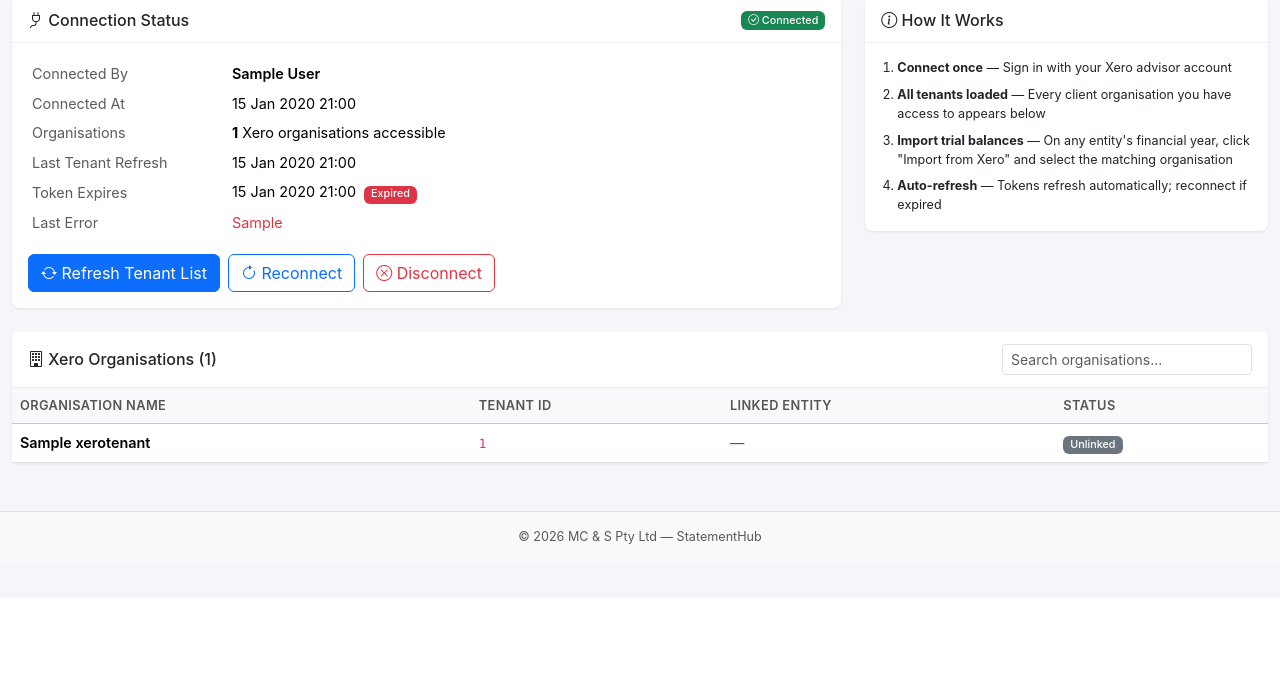
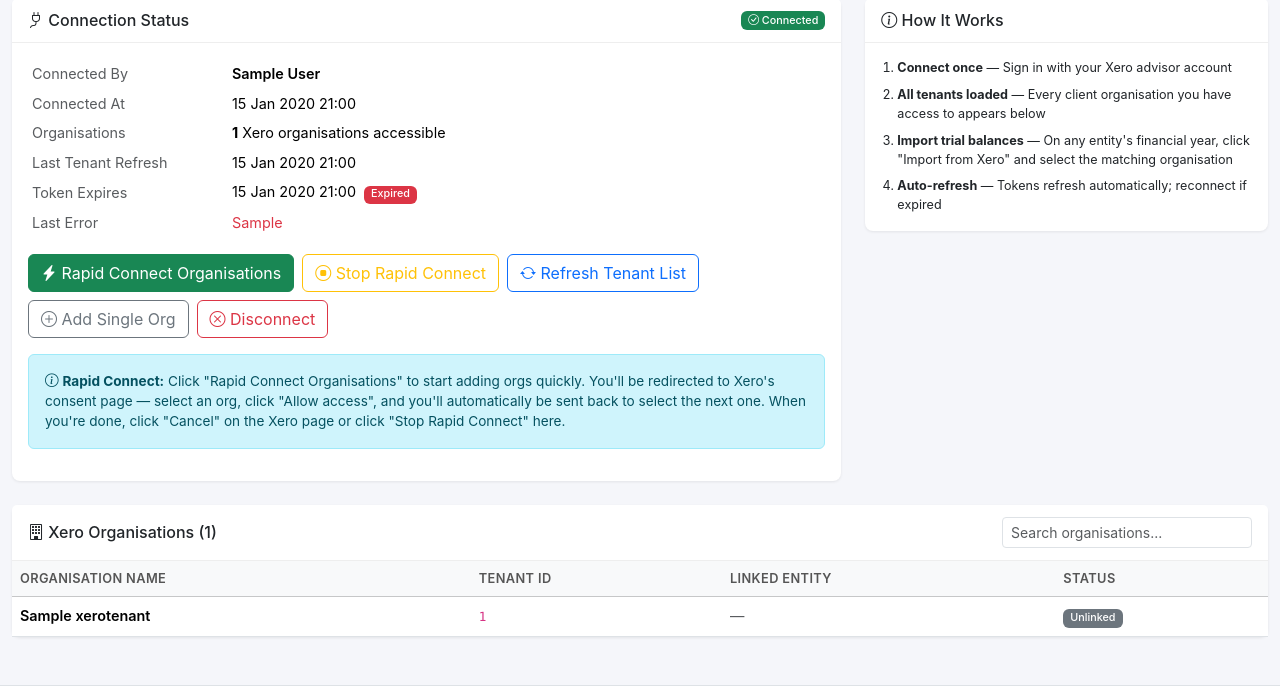
Before and after one commit to faceless-truth/mcs-platform, a Django app: page /integrations/xero/ in a window 1280 px wide. Shown: the part 202-888 px from the top of the page. Before the commit the page ends 746 px from the top, so only its background shows below. Run offline with Django 5.2, Linux system fonts and the light colour scheme; a user stored in the database is signed in; tables that the repository leaves empty hold one stand-in row (values such as "Sample post"); data that the repository does not hold is empty.

Commit message:
Add rapid connect flow for Xero - accumulate tenants across multiple OAuth flows, auto-redirect back to consent page

```diff
--- a/integrations/urls.py
+++ b/integrations/urls.py
@@ -55,6 +55,7 @@
     path("xero/connect/", views.xero_global_connect, name="xero_global_connect"),
     path("xero/callback/", views.xero_global_callback, name="xero_global_callback"),
     path("xero/refresh-tenants/", views.xero_global_refresh_tenants, name="xero_global_refresh_tenants"),
+    path("xero/stop-rapid/", views.xero_stop_rapid, name="xero_stop_rapid"),
     path("xero/disconnect/", views.xero_global_disconnect, name="xero_global_disconnect"),
 
     # Xero Practice Manager (XPM) Integration
--- a/integrations/views.py
+++ b/integrations/views.py
@@ -661,9 +661,19 @@
 
 @login_required
 def xero_global_connect(request):
-    """Initiate OAuth2 connection to Xero with accounting scopes."""
+    """Initiate OAuth2 connection to Xero with accounting scopes.
+
+    If ?rapid=1 is passed, the callback will auto-redirect back to the
+    consent page so the user can quickly add multiple organisations.
+    """
     state = str(uuid.uuid4())
     request.session["xero_global_oauth_state"] = state
+
+    # Track rapid-connect mode
+    if request.GET.get("rapid") == "1":
+        request.session["xero_rapid_connect"] = True
+    elif "xero_rapid_connect" not in request.session:
+        request.session["xero_rapid_connect"] = False
 
     client_id = getattr(settings, "XERO_CLIENT_ID", "")
     redirect_uri = request.build_absolute_uri(
@@ -688,19 +698,28 @@
 
 @login_required
 def xero_global_callback(request):
-    """Handle OAuth2 callback for the global Xero connection."""
+    """Handle OAuth2 callback for the global Xero connection.
+
+    Accumulates tenants across multiple OAuth flows. If an active
+    connection already exists, updates its tokens and adds any new
+    tenants. In rapid-connect mode, auto-redirects back to the
+    consent page for the next organisation.
+    """
     code = request.GET.get("code")
     state = request.GET.get("state")
     error = request.GET.get("error")
+    rapid_mode = request.session.get("xero_rapid_connect", False)
 
     expected_state = request.session.get("xero_global_oauth_state")
 
     if error:
         messages.error(request, f"Xero connection failed: {error}")
+        request.session.pop("xero_rapid_connect", None)
         return redirect("integrations:xero_global_dashboard")
 
     if not code or state != expected_state:
         messages.error(request, "Xero connection failed: invalid state.")
+        request.session.pop("xero_rapid_connect", None)
         return redirect("integrations:xero_global_dashboard")
 
     client_id = getattr(settings, "XERO_CLIENT_ID", "")
@@ -725,7 +744,7 @@
         resp.raise_for_status()
         tokens = resp.json()
 
-        # Get all tenants
+        # Get all tenants from the /connections endpoint
         tenant_resp = http_requests.get(
             "https://api.xero.com/connections",
             headers={"Authorization": f"Bearer {tokens['access_token']}"},
@@ -734,40 +753,97 @@
         tenant_resp.raise_for_status()
         tenants = tenant_resp.json()
 
-        # Deactivate existing global connections
-        XeroGlobalConnection.objects.filter(status="active").update(status="disconnected")
+        # Check for existing active connection
+        conn = XeroGlobalConnection.objects.filter(status="active").first()
 
-        # Create new global connection
-        conn = XeroGlobalConnection.objects.create(
-            status="active",
-            access_token=tokens["access_token"],
-            refresh_token=tokens.get("refresh_token", ""),
-            token_expires_at=timezone.now() + timedelta(
+        if conn:
+            # Update tokens on existing connection
+            conn.access_token = tokens["access_token"]
+            conn.refresh_token = tokens.get("refresh_token", conn.refresh_token)
+            conn.token_expires_at = timezone.now() + timedelta(
                 seconds=tokens.get("expires_in", 1800)
-            ),
-            connected_by=request.user,
-            last_tenant_refresh=timezone.now(),
-        )
+            )
+            conn.last_tenant_refresh = timezone.now()
+            conn.save()
 
-        # Store all tenants
-        for t in tenants:
-            XeroTenant.objects.create(
-                connection=conn,
-                tenant_id=t.get("tenantId", ""),
-                tenant_name=t.get("tenantName", "Unknown"),
-                tenant_type=t.get("tenantType", ""),
+            # Preserve existing entity links
+            existing_links = {
+                t.tenant_id: t.entity
+                for t in conn.tenants.select_related("entity").all()
+                if t.entity
+            }
+
+            # Sync tenants: add new ones, keep existing
+            existing_tenant_ids = set(conn.tenants.values_list("tenant_id", flat=True))
+            new_count = 0
+            for t in tenants:
+                tid = t.get("tenantId", "")
+                if tid not in existing_tenant_ids:
+                    xt = XeroTenant.objects.create(
+                        connection=conn,
+                        tenant_id=tid,
+                        tenant_name=t.get("tenantName", "Unknown"),
+                        tenant_type=t.get("tenantType", ""),
+                    )
+                    new_count += 1
+                else:
+                    # Update name in case it changed
+                    conn.tenants.filter(tenant_id=tid).update(
+                        tenant_name=t.get("tenantName", "Unknown")
+                    )
+
+            total = conn.tenants.count()
+            if new_count > 0:
+                messages.success(
+                    request,
+                    f"Added {new_count} new organisation(s)! Total: {total} connected."
+                )
+            else:
+                messages.info(
+                    request,
+                    f"No new organisations added. Total: {total} connected."
+                )
+        else:
+            # First connection — create new
+            XeroGlobalConnection.objects.filter(status="active").update(status="disconnected")
+
+            conn = XeroGlobalConnection.objects.create(
+                status="active",
+                access_token=tokens["access_token"],
+                refresh_token=tokens.get("refresh_token", ""),
+                token_expires_at=timezone.now() + timedelta(
+                    seconds=tokens.get("expires_in", 1800)
+                ),
+                connected_by=request.user,
+                last_tenant_refresh=timezone.now(),
             )
 
-        messages.success(
-            request,
-            f"Connected to Xero! {len(tenants)} organisation(s) accessible."
-        )
+            for t in tenants:
+                XeroTenant.objects.create(
+                    connection=conn,
+                    tenant_id=t.get("tenantId", ""),
+                    tenant_name=t.get("tenantName", "Unknown"),
+                    tenant_type=t.get("tenantType", ""),
+                )
+
+            messages.success(
+                request,
+                f"Connected to Xero! {len(tenants)} organisation(s) accessible."
+            )
 
     except Exception as e:
         logger.error(f"Xero global OAuth callback error: {e}")
         messages.error(request, f"Xero connection failed: {str(e)}")
+        request.session.pop("xero_rapid_connect", None)
+        request.session.pop("xero_global_oauth_state", None)
+        return redirect("integrations:xero_global_dashboard")
 
     request.session.pop("xero_global_oauth_state", None)
+
+    # In rapid-connect mode, auto-redirect back to consent page
+    if rapid_mode:
+        return redirect(reverse("integrations:xero_global_connect") + "?rapid=1")
+
     return redirect("integrations:xero_global_dashboard")
 
 
@@ -825,6 +901,16 @@
         logger.error(f"Xero tenant refresh failed: {e}")
         messages.error(request, f"Failed to refresh tenants: {str(e)}")
 
+    return redirect("integrations:xero_global_dashboard")
+
+
+@login_required
+def xero_stop_rapid(request):
+    """Stop rapid-connect mode and return to dashboard."""
+    request.session.pop("xero_rapid_connect", None)
+    conn = XeroGlobalConnection.objects.filter(status="active").first()
+    total = conn.tenants.count() if conn else 0
+    messages.success(request, f"Rapid connect stopped. {total} organisation(s) connected.")
     return redirect("integrations:xero_global_dashboard")
 
 
--- a/templates/integrations/xero_global_dashboard.html
+++ b/templates/integrations/xero_global_dashboard.html
@@ -68,15 +68,21 @@
                     {% endif %}
                 </table>
 
-                <div class="d-flex gap-2">
+                <div class="d-flex gap-2 flex-wrap">
+                    <a href="{% url 'integrations:xero_global_connect' %}?rapid=1" class="btn btn-success">
+                        <i class="bi bi-lightning-charge-fill"></i> Rapid Connect Organisations
+                    </a>
+                    <a href="{% url 'integrations:xero_stop_rapid' %}" class="btn btn-outline-warning">
+                        <i class="bi bi-stop-circle"></i> Stop Rapid Connect
+                    </a>
                     <form method="post" action="{% url 'integrations:xero_global_refresh_tenants' %}">
                         {% csrf_token %}
-                        <button type="submit" class="btn btn-primary">
+                        <button type="submit" class="btn btn-outline-primary">
                             <i class="bi bi-arrow-repeat"></i> Refresh Tenant List
                         </button>
                     </form>
-                    <a href="{% url 'integrations:xero_global_connect' %}" class="btn btn-outline-primary">
-                        <i class="bi bi-arrow-clockwise"></i> Reconnect
+                    <a href="{% url 'integrations:xero_global_connect' %}" class="btn btn-outline-secondary">
+                        <i class="bi bi-plus-circle"></i> Add Single Org
                     </a>
                     <form method="post" action="{% url 'integrations:xero_global_disconnect' %}" onsubmit="return confirm('Disconnect from Xero? This will remove access to all tenant data.');">
                         {% csrf_token %}
@@ -84,6 +90,14 @@
                             <i class="bi bi-x-circle"></i> Disconnect
                         </button>
                     </form>
+                </div>
+
+                <div class="alert alert-info mt-3 small">
+                    <i class="bi bi-info-circle"></i>
+                    <strong>Rapid Connect:</strong> Click "Rapid Connect Organisations" to start adding orgs quickly.
+                    You'll be redirected to Xero's consent page — select an org, click "Allow access", and you'll
+                    automatically be sent back to select the next one. When you're done, click "Cancel" on the Xero
+                    page or click "Stop Rapid Connect" here.
                 </div>
 
                 {% elif xero_configured %}
```
